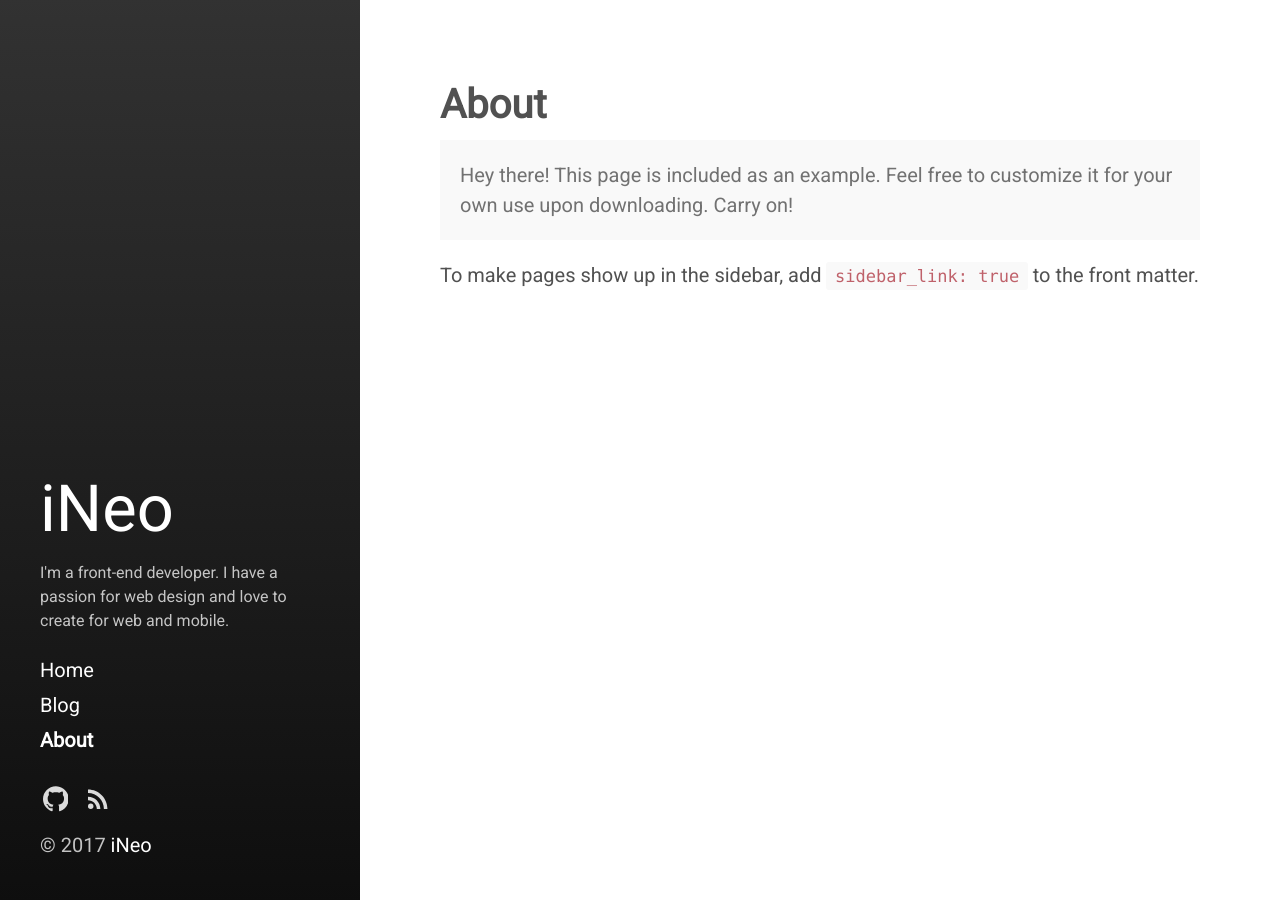
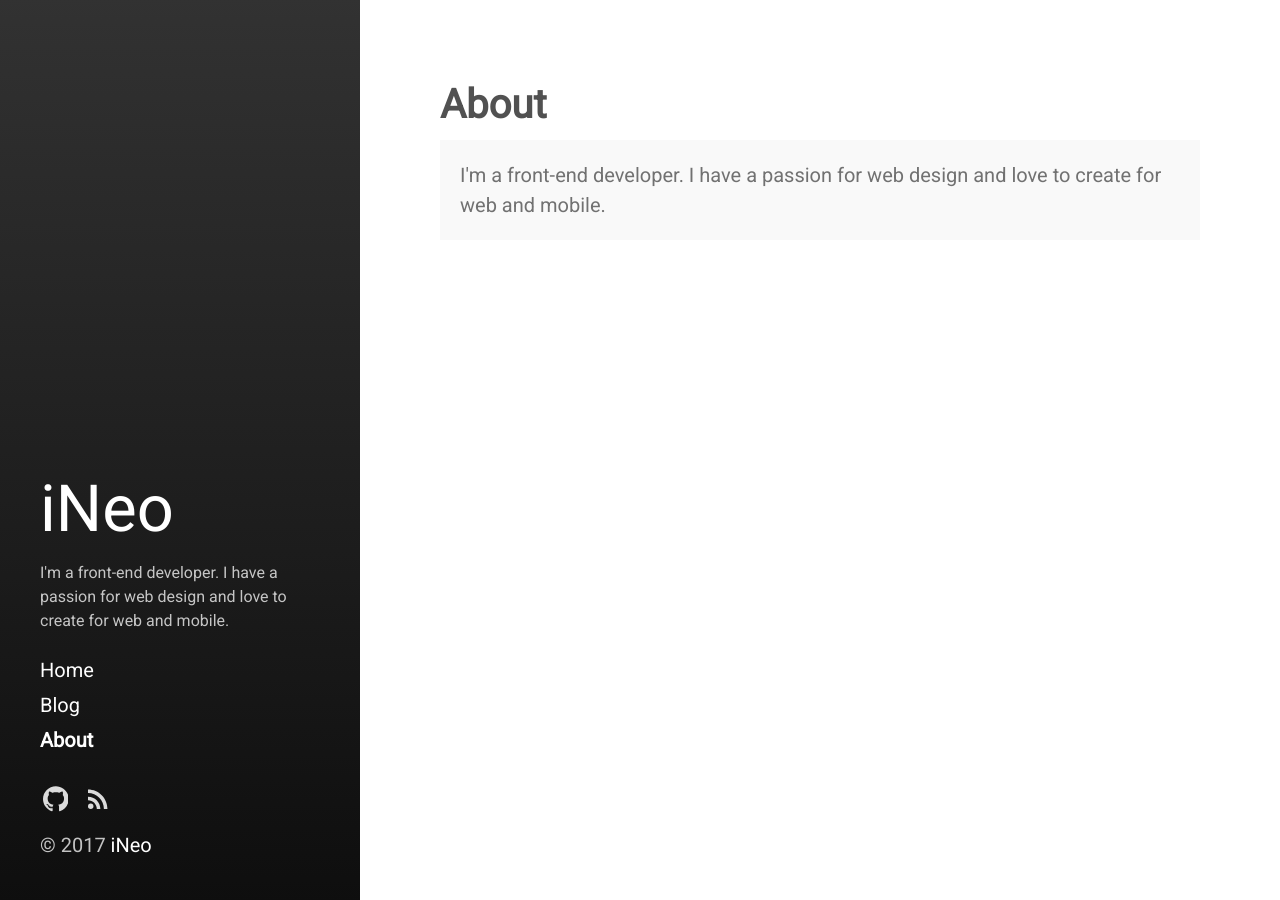
Before and after one commit to hoangbaovu/blog.ineo.vn, a Jekyll site: the page built from about.md, in a window 1280 px wide. Built offline with Jekyll 4.4.1, drawn with Linux system fonts in a browser that asks for light colours.

Commit message:
Edited about

```diff
--- a/about.md
+++ b/about.md
@@ -5,9 +5,5 @@ sidebar_link: true
 ---
 
 <p class="message">
-  Hey there! This page is included as an example. Feel free to customize it
-  for your own use upon downloading. Carry on!
+  I'm a front-end developer. I have a passion for web design and love to create for web and mobile.
 </p>
-
-To make pages show up in the sidebar, add `sidebar_link: true` to the front
-matter.
```
